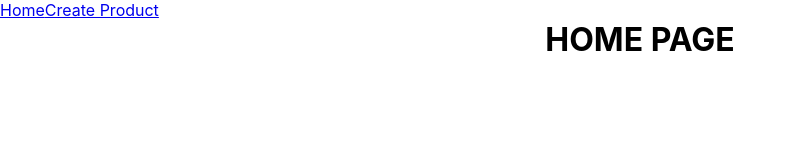
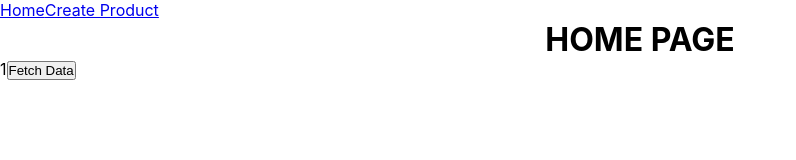
Before and after one commit to AgentUnicorn/ggshop-client, a React (Create React App) app: page / in a window 1280 px wide. Shown: the top 160 px of the page, without its empty margins (0-796 px from the left). Built offline with nearby package versions, Linux system fonts and the light colour scheme.

Commit message:
change imgurl

```diff
--- a/src/components/CreateProductForm.js
+++ b/src/components/CreateProductForm.js
@@ -12,7 +12,7 @@ export default function CreateProductForm() {
         type: "",
         currency: "",
         price: "",
-        image: "",
+        imageURL: "",
         description: ""
     });
 
@@ -26,9 +26,12 @@ export default function CreateProductForm() {
         console.log(newProduct);
         axios({
             method: 'POST',
-            url: 'http://localhost:3000/api/products',
+            url: 'http://localhost:8000/api/products',
             data: newProduct
+        }).then(res => {
+            console.log(res.status)
         });
+        console.log(newProduct)
     }
 
 
@@ -109,7 +112,7 @@ export default function CreateProductForm() {
                             </div>
                             <div className="form-control">
                                 <label for="image">Hình ảnh sản phẩm</label>
-                                <input type="text" name="image" onChange={handleChange} value={newProduct.image} placeholder="Hình ảnh sản phẩm" id="image" />
+                                <input type="text" name="imageURL" onChange={handleChange} value={newProduct.image} placeholder="Hình ảnh sản phẩm" id="image" />
                             </div>
                             <div className="form-control">
                                 <label for="desc">Tên sản phẩm</label>
--- a/src/components/Home.js
+++ b/src/components/Home.js
@@ -1,9 +1,37 @@
 import React from 'react'
+import { useState } from 'react/cjs/react.development'
+import axios from 'axios';
 
 export default function Home() {
+
+    //page là biến, setPage hàm cập nhật biến, useState hook khởi tạo biến page = 1
+    const [page, setPage] = useState(1);
+    const [products, setProducts] = useState([]);
+
+
+    function fetchData() {
+        axios({
+            method: "GET",
+            url: `http://localhost:8000/api/products?page=${page}`
+        }).then(res => {
+            setProducts(res.data)
+            console.log(products);
+        })
+    }
+
+
     return (
-        <div>
+
+        <div onLoad={fetchData}>
             <h1>Home page</h1>
+            {page}
+
+            <button onClick={fetchData}>Fetch Data</button>
+
+            {products.map(
+                ({ fullname }) => `Coffee type ${fullname}.`
+            )}
+
         </div>
     )
 }
```
